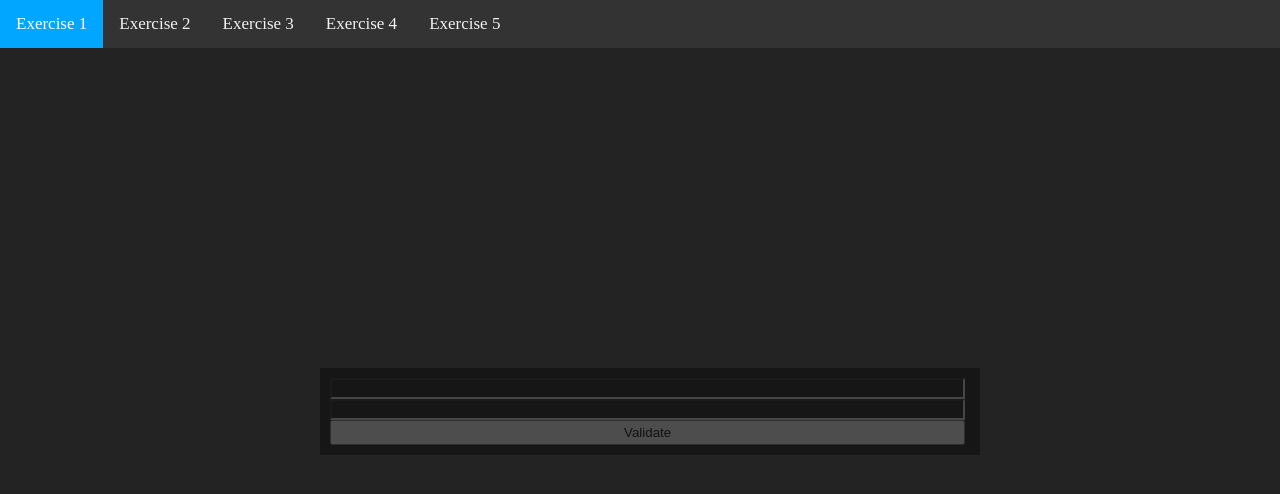
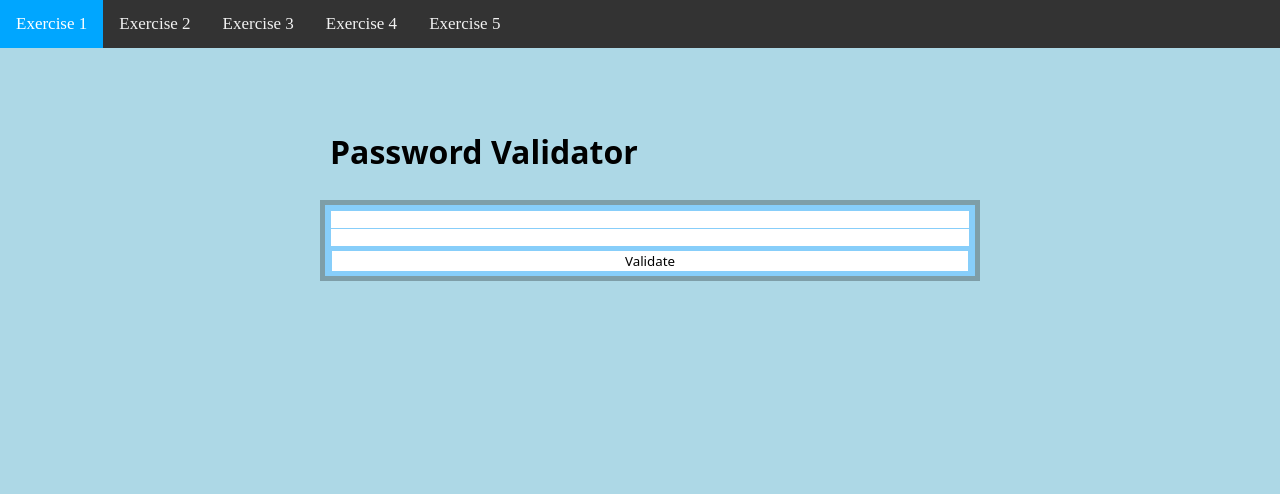
Before and after one commit to pstuever27/EECS-448, a PHP site: the page made by Lab 05/Exercise 1/index.html in a window 1280 px wide. Shown: the top 494 px of the page. Run offline with PHP 8.4, Linux system fonts and the light colour scheme.

Commit message:
updated lab05 files

```diff
--- a/Lab 05/Exercise 1/index.html
+++ b/Lab 05/Exercise 1/index.html
@@ -18,10 +18,13 @@
         <a href="../index.html">Exercise 5</a>
         <!--Make these buttons on the navbar to navigate to the folders-->
     </div>
+    <h1>Password Validator</h1>
+    <center>
     <div class="container">
         <input class='box' type="password" name="firstPass" id="firstPass"> <br>
         <input class="box" type="password" name="secondPass" id="secondPass">   <br>
         <button class="submit" id="validate" onclick="validate()">Validate</button>
     </div>
+    </center>
 </body>
 </html>
--- a/Lab 05/Exercise 1/style.css
+++ b/Lab 05/Exercise 1/style.css
@@ -1,32 +1,8 @@
 body{
-    background-color:rgb(35, 35, 35);
     margin: 0;
+    background-color: lightblue;
 }
-.container{
-    width: 50%;
-    top: 50%;
-    left: 50%;
-    border: black;
-    background-color: rgb(22, 22, 22);
-    padding: 10px;
-    margin: 25%;
-
-}
-.submit{
-    position:relative;
-    padding: 3px;
-    font-family: sans-serif;
-    width: 99.25%;
-    opacity: 0.25;
-}
-.box{
-    position: relative;
-    width: 98%;
-    color: white;
-    background-color: rgb(22, 22, 22);
-    opacity: 0.5;
-}
-    .header{
+.header{
 background-color: #333;
 font-size: 17px;
 overflow: hidden;
@@ -49,3 +25,39 @@ overflow: hidden;
     background-color: #00a6ff;
     color: white;
 }
+h1 {
+    font-family: system-ui, -apple-system, BlinkMacSystemFont, 'Segoe UI', Roboto, Oxygen, Ubuntu, Cantarell, 'Open Sans', 'Helvetica Neue', sans-serif;
+    margin: 10px;
+    position: absolute;
+    left: 25%;
+    top: 15%;
+}
+
+.container{
+    position: absolute;
+    width: 50%;
+    left: 25%;
+    top:25%;
+    background-color: lightskyblue;
+    border-style: solid;
+    border-width: 5px;
+    border-color: rgb(126, 158, 168);
+    padding: 5px;
+}
+
+.container input{
+    width: 99%;
+    border-style: none;
+    text-align: center;
+}
+.container button{
+    width: 99.25%;
+    border-style: none;
+    background-color: white;
+    font-family: system-ui, -apple-system, BlinkMacSystemFont, 'Segoe UI', Roboto, Oxygen, Ubuntu, Cantarell, 'Open Sans', 'Helvetica Neue', sans-serif;
+    margin-top: 5px;
+}
+
+.container button:hover{
+    background-color: lightblue;
+}
```
Also changed, not shown: Lab 05/Exercise 2/index.html (+7 -2 lines), Lab 05/Exercise 2/style.css (+10 -10 lines), Lab 05/Exercise 4/index.html (+13 -9 lines), Lab 05/Exercise 4/scripts.js (+55 -10 lines), Lab 05/Exercise 4/style.css (+52 -0 lines), Lab 05/index.html (+2 -8 lines), Lab 05/style.css (+8 -1 lines).
